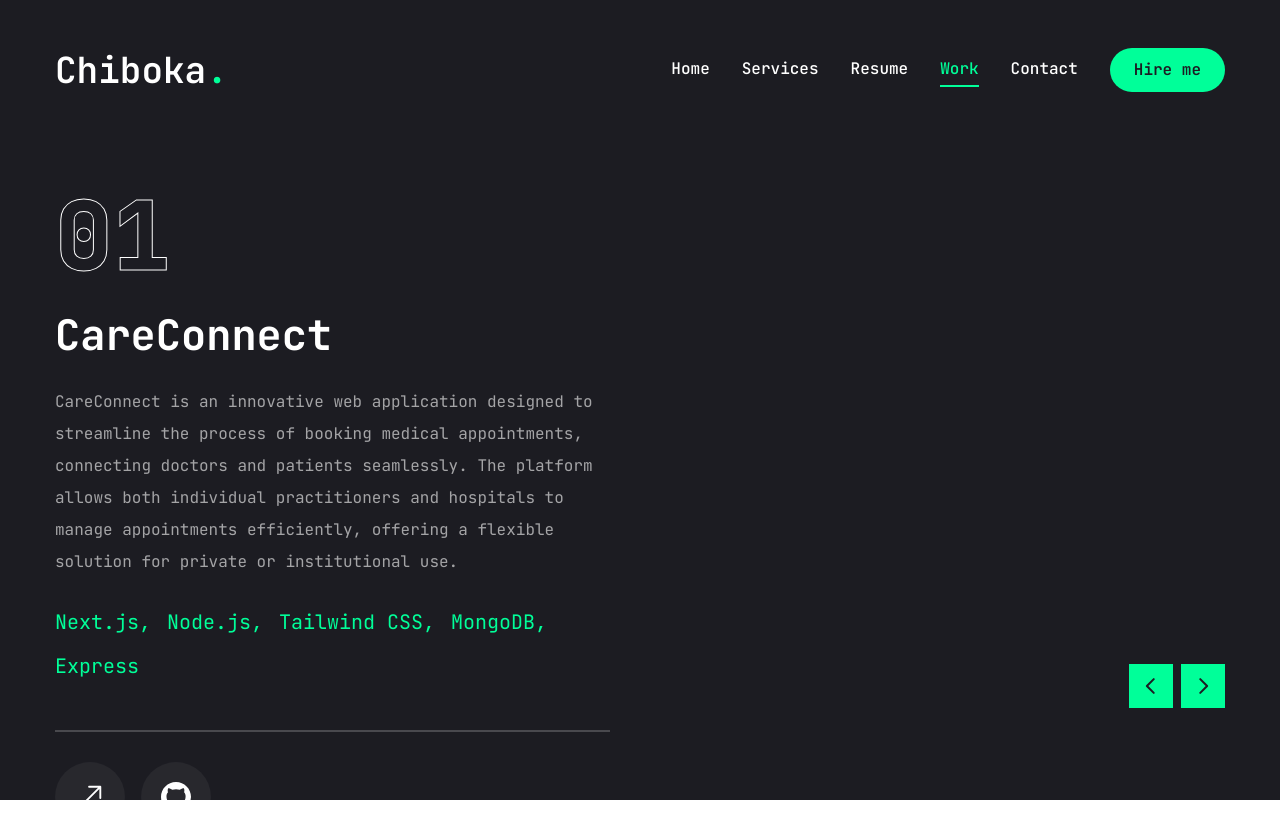
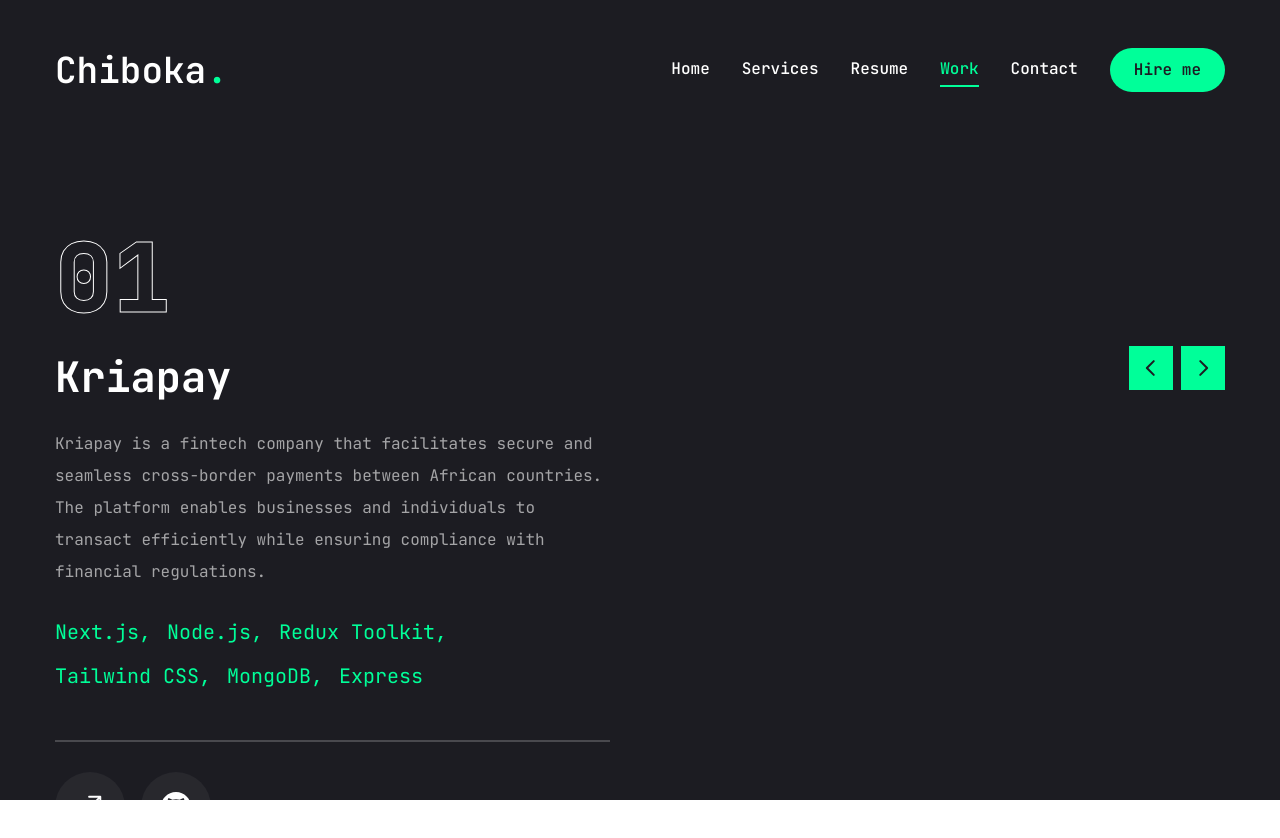
Before and after one commit to chibokaxavier/xavy, a Next.js app: page /work in a window 1280 px wide. Shown: the top 838 px of the page. Built offline with nearby package versions, Linux system fonts and the light colour scheme.

Commit message:
added projects

```diff
--- a/app/work/page.tsx
+++ b/app/work/page.tsx
@@ -19,26 +19,27 @@
     {
       num: "01",
       category: "Fullstack",
-      title: "CareConnect",
+      title: "Kriapay",
       description:
-        "CareConnect is an innovative web application designed to streamline the process of booking medical appointments, connecting doctors and patients seamlessly. The platform allows both individual practitioners and hospitals to manage appointments efficiently, offering a flexible solution for private or institutional use.",
+        "Kriapay is a fintech company that facilitates secure and seamless cross-border payments between African countries. The platform enables businesses and individuals to transact efficiently while ensuring compliance with financial regulations.",
       stack: [
         { name: "Next.js" },
         { name: "Node.js" },
+        { name: "Redux Toolkit" },
         { name: "Tailwind CSS" },
         { name: "MongoDB" },
         { name: "Express" },
       ],
       image: "/careconnect.png",
-      live: "https://care-connect-tan.vercel.app/",
-      github: "https://github.com/chibokaxavier/CareConnect",
+      live: "https://kriapay.com",
+      github: "https://github.com/chibokaxavier",
     },
     {
       num: "02",
       category: "Frontend",
       title: "Arone Energy",
       description:
-        "Arone energy specializes in providing innovative power solutions, with a primary focus on the sale and installation of inverters, solar energy systems, and related power equipment. The company is dedicated to helping residential, commercial, and industrial clients overcome energy challenges by offering reliable, sustainable, and cost-effective power backup systems.",
+        "Arone energy specializes in providing innovative power solutions, with a primary focus on the sale and installation of inverters, solar energy systems, and related power equipment. The company is dedicated to helping residential, commercial, and industrial clients overcome energy challenges by offering reliable, sustainable, and cost-effective power backup systems. I Redesigned the company website to enhance user experience and navigation.",
       stack: [{ name: "Html" }, { name: "Jquery" }, { name: "Tailwind CSS" }],
       image: "/arone.png",
       live: "https://www.aroneenergy.com/",
@@ -46,18 +47,83 @@
     },
     {
       num: "03",
-      category: "frontend",
-      title: "Coin Radar",
+      category: "Fullstack",
+      title: "Techtrail",
       description:
-        "A real-time cryptocurrency price tracker built using modern web technologies. The application fetches and displays up-to-date prices for a wide range of cryptocurrencies, providing users with instant access to market data",
+        "TechTrail is a modern Learning Management System (LMS) designed for seamless, interactive learning. From video lessons to quizzes and certifications, it empowers individuals and teams to upskill efficiently. Start your learning journey with TechTrail today!",
       stack: [
-        { name: "Nextjs" },
-        { name: "Firebase" },
+        { name: "Next.js" },
+        { name: "Node.js" },
+        { name: "Redux Toolkit" },
         { name: "Tailwind CSS" },
+        { name: "MongoDB" },
+        { name: "Express" },
       ],
-      image: "/crypto.png",
-      live: "https://crypto-a8eavo7lv-chibokaxavier.vercel.app/",
-      github: "https://github.com/chibokaxavier/CoinRadar",
+      image: "/careconnect.png",
+      live: "https://techtraill.vercel.app",
+      github: "https://github.com/chibokaxavier/techtrail",
+    },
+    {
+      num: "04",
+      category: "Fullstack",
+      title: "Delidish",
+      description:
+        "Delidish is a sleek and modern eCommerce food ordering app that allows users to browse a wide variety of cuisines, place orders effortlessly, and have meals delivered straight to their doorsteps. Designed for convenience, it offers real-time order tracking, secure payment options and personalized user profiles.",
+      stack: [
+        { name: "Next.js" },
+        { name: "Node.js" },
+        { name: "Redux Toolkit" },
+        { name: "Tailwind CSS" },
+        { name: "MongoDB" },
+        { name: "Express" },
+      ],
+      image: "/careconnect.png",
+      live: "https://delidish.vercel.app",
+      github: "https://github.com/chibokaxavier/delidish",
+    },
+    {
+      num: "05",
+      category: "Frontend",
+      title: "Smartvest",
+      description:
+        "A modern, intuitive landing page designed to build trust, showcase opportunities, and guide you to smarter financial moves.",
+      stack: [{ name: "Next.js" }, { name: "Tailwind CSS" }],
+      image: "/careconnect.png",
+      live: "https://smartvest.vercel.app",
+      github: "https://github.com/chibokaxavier/smartvest",
+    },
+    {
+      num: "06",
+      category: "Frontend",
+      title: "Tooniverse",
+      description:
+        "Dive into a sleek landing page, animated world built for gamers. Smooth transitions, bold visuals, and instant access to the hottest titles — all in one epic hub.",
+      stack: [{ name: "Next.js" }, { name: "Tailwind CSS" }],
+      image: "/careconnect.png",
+      live: "https://tooniverse.vercel.app",
+      github: "https://github.com/chibokaxavier/tooniverse",
+    },
+    {
+      num: "07",
+      category: "Frontend",
+      title: "Metaverse",
+      description:
+        "Step beyond the screen into a fully immersive landing page. With sleek animations and next-gen design, this is your gateway to experiences that blur the line between real and virtual.",
+      stack: [{ name: "Next.js" }, { name: "Tailwind CSS" }],
+      image: "/careconnect.png",
+      live: "https://metaverse-blond-phi.vercel.app",
+      github: "https://github.com/chibokaxavier/metaverse",
+    },
+    {
+      num: "08",
+      category: "Frontend",
+      title: "Travel-Hive",
+      description:
+        "A modern travel hub with smooth animations and seamless booking. Discover new destinations, curated experiences, and the journey of a lifetime — all in one place.",
+      stack: [{ name: "Next.js" }, { name: "Tailwind CSS" }],
+      image: "/careconnect.png",
+      live: "https://travelhive-nu.vercel.app",
+      github: "https://github.com/chibokaxavier/travel-hive",
     },
   ];
 
@@ -75,9 +141,9 @@
       }}
       className="min-h-[80vh] flex flex-col justify-center py-12 xl:px-0"
     >
-      <div className="container mx-auto">
+      <div className="container mx-auto ">
         <div className="flex flex-col xl:flex-row xl:gap-[30px]">
-          <div className="w-full xl:w-[50%] xl:h-[460px] flex flex-col xl:justify-between order-2 xl:order-none">
+          <div className="w-full xl:w-[50%] xl:h-[460px] flex flex-col xl:justify-between  xl:order-none">
             <div className="flex flex-col gap-[30px] h-[50%]">
               <div className="text-8xl leading-none font-extrabold text-transparent text-outline">
                 {project.num}
@@ -98,8 +164,12 @@
                 })}
               </ul>
               <div className="border border-white/20"></div>
-              <div className="flex items-center gap-4 ">
-                <Link href={project.live}>
+              <div className="flex items-center gap-4  ">
+                <Link
+                  href={project.live}
+                  target="_blank"
+                  rel="noopener noreferrer"
+                >
                   <TooltipProvider delayDuration={100}>
                     <Tooltip>
                       <TooltipTrigger className="w-[70px] h-[70px] rounded-full bg-white/5 flex justify-center items-center group ">
@@ -111,7 +181,7 @@
                     </Tooltip>
                   </TooltipProvider>
                 </Link>
-                <Link href={project.github}>
+                <a href={project.github} target="_blank">
                   <TooltipProvider delayDuration={100}>
                     <Tooltip>
                       <TooltipTrigger className="w-[70px] h-[70px] rounded-full bg-white/5 flex justify-center items-center group ">
@@ -122,7 +192,7 @@
                       </TooltipContent>
                     </Tooltip>
                   </TooltipProvider>
-                </Link>
+                </a>
               </div>
             </div>
           </div>
@@ -130,22 +200,22 @@
             <Swiper
               slidesPerView={1}
               spaceBetween={30}
-              className="xl:h-[520px] mb-12"
+              className=""
               onSlideChange={handleSlideChange}
             >
               {projects.map((item, index) => {
                 return (
                   <SwiperSlide key={index} className="w-full">
-                    <div className="h-[460px] relative group justify-center items-center bg-transparent">
-                      <div className="absolute top-0 bottom-0w w-full h-full  z-10 "></div>
+                    <div className="h-[160px] relative group justify-center items-center bg-transparent">
+                      {/* <div className="absolute top-0 bottom-0 w-full h-full  z-10 "></div>
                       <div className="relative w-full h-full">
-                        {/* <Image
+                        <Image
                           src={project.image}
                           fill
                           alt=""
                           className="object-contain "
-                        /> */}
-                      </div>
+                        />
+                      </div> */}
                     </div>
                   </SwiperSlide>
                 );
```
